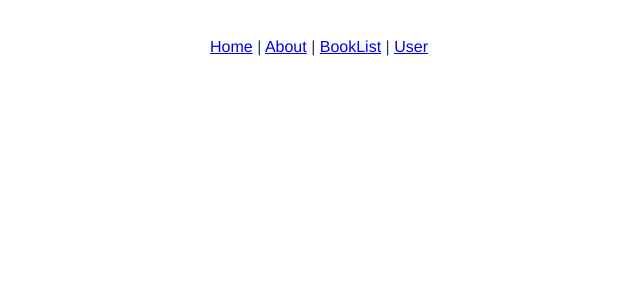
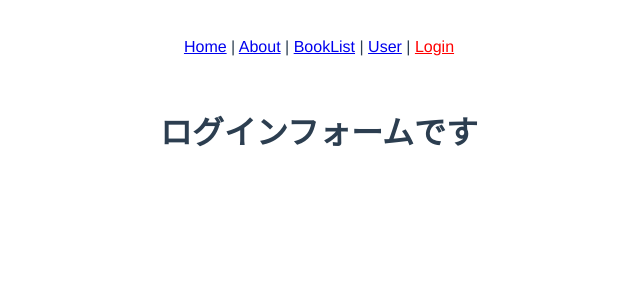
Before and after one commit to oga0927/Vue.js-practice, a Vue app in the folder vue_practice/section7/vuerouter/: page /login in a window 1280 px wide. Shown: the top 300 px of the page, without its empty margins (321-961 px from the left). Built offline with nearby package versions, Linux system fonts and the light colour scheme.

Commit message:
component_test

```diff
--- a/vue_practice/section7/vuerouter/src/App.vue
+++ b/vue_practice/section7/vuerouter/src/App.vue
@@ -4,7 +4,8 @@
       <router-link to="/">Home</router-link> |
       <router-link to="/about" >About</router-link> |
       <router-link to="/book">BookList</router-link> |
-      <router-link to="/user/profile">User</router-link>
+      <router-link to="/user/profile">User</router-link> |
+      <router-link to="/login">Login</router-link>
     </div>
     <div class="blue-b">
       <transition name="fade" mode="out-in">
--- a/vue_practice/section7/vuerouter/src/router/index.js
+++ b/vue_practice/section7/vuerouter/src/router/index.js
@@ -7,6 +7,7 @@ import User from '@/views/User.vue'
 import UserProfile from '@/components/UserProfile.vue'
 import UserPost from '@/components/UserPost.vue'
 import HomeSub from '@/components/HomeSub.vue'
+import Login from '../views/Login.vue'
 
 // import NotFound from '@/components/Notfound.vue'
 
@@ -29,6 +30,7 @@ const routes = [
     // route level code-splitting
     // this generates a separate chunk (about.[hash].js) for this route
     // which is lazy-loaded when the route is visited.
+    // 遅延ローディングコンポーネント。必要な時だけ呼び出す
     component: () => import(/* webpackChunkName: "about" */ '../views/About.vue')
   },
   {
@@ -61,6 +63,11 @@ const routes = [
         component: UserPost
       }
     ]
+  },
+  {
+    path: '/login',
+    name: 'Login',
+    component: Login
   }
   // {
   //   // ※の意味はpathにマッチしないもの全て
--- /dev/null
+++ b/vue_practice/section7/vuerouter/src/views/Login.vue
@@ -0,0 +1,15 @@
+<template>
+  <div>
+    <h1>ログインフォームです</h1>
+  </div>
+</template>
+
+<script>
+export default {
+    name: 'Login',
+}
+</script>
+
+<style>
+
+</style>
```
Also changed, not shown: vue_practice/section7/vuerouter/src/components/Form.vue (added).
